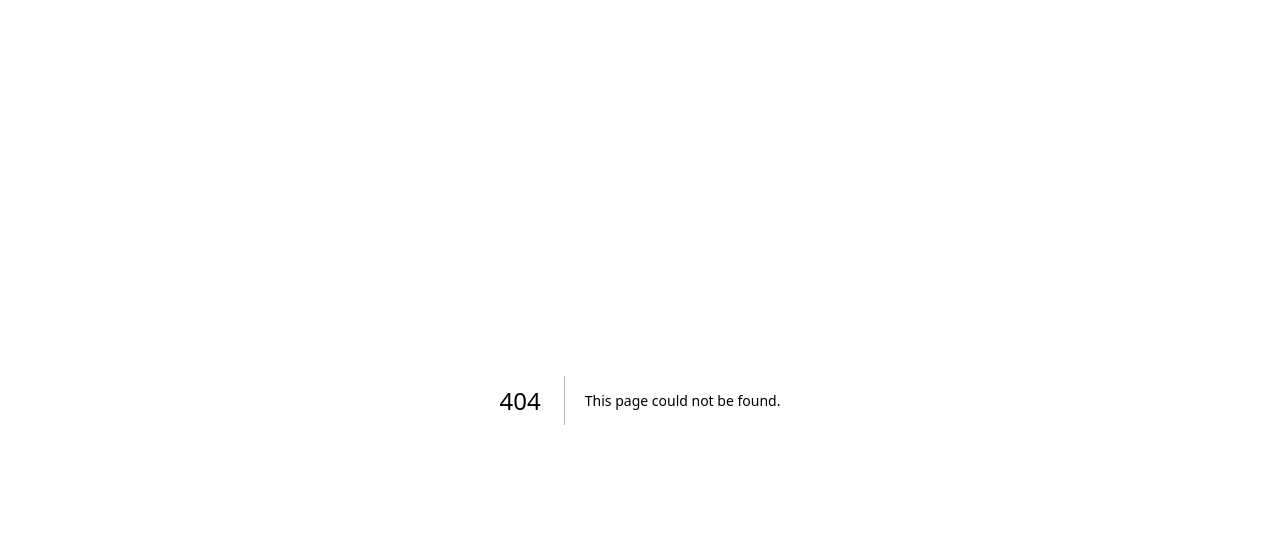
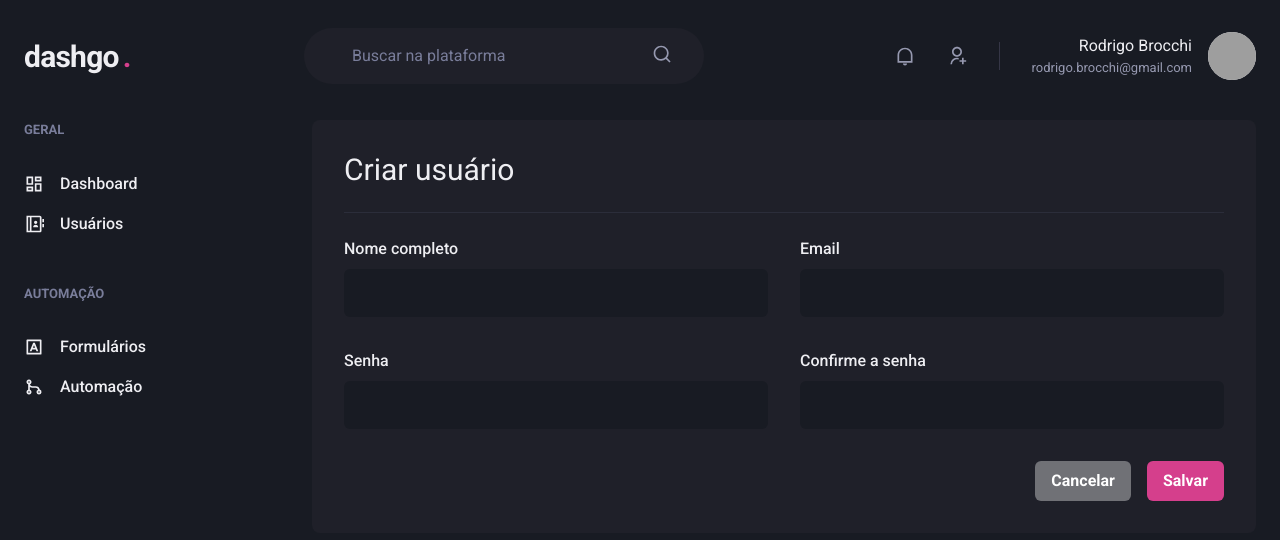
Before and after one commit to brocchirodrigo/dashgo, a Next.js app: page /users/create in a window 1280 px wide. Before the commit this address had no page. Shown: the top 540 px of the page. Built offline with nearby package versions, Linux system fonts and the light colour scheme; grey boxes are pictures that could not be loaded.

Commit message:
Estilo da tela de criação de usuário

```diff
--- /dev/null
+++ b/src/pages/users/create.tsx
@@ -0,0 +1,54 @@
+import { Input } from "@/components/Form/Input";
+import Header from "@/components/Header";
+import Sidebar from "@/components/Sidebar";
+import { Button, HStack } from "@chakra-ui/react";
+import {
+  Box,
+  Divider,
+  Flex,
+  Heading,
+  SimpleGrid,
+  VStack,
+} from "@chakra-ui/react";
+
+export default function CreateUser() {
+  return (
+    <Box>
+      <Header />
+
+      <Flex w="100%" my="6" maxWidth={1480} mx="auto" px="6">
+        <Sidebar />
+
+        <Box flex="1" borderRadius={8} bg="gray.800" p="8">
+          <Heading size="lg" fontWeight="normal">
+            Criar usuário
+          </Heading>
+          <Divider my="6" borderColor="gray.700" />
+
+          <VStack spacing="8">
+            <SimpleGrid minChildWidth="240px" spacing="8" w="100%">
+              <Input name="name" label="Nome completo" />
+              <Input name="email" type="email" label="Email" />
+            </SimpleGrid>
+
+            <SimpleGrid minChildWidth="240px" spacing="8" w="100%">
+              <Input name="password" type="password" label="Senha" />
+              <Input
+                name="password_confirmation"
+                type="password"
+                label="Confirme a senha"
+              />
+            </SimpleGrid>
+          </VStack>
+
+          <Flex mt="8" justify="flex-end">
+            <HStack spacing="4">
+              <Button colorScheme="whiteAlpha">Cancelar</Button>
+              <Button colorScheme="pink">Salvar</Button>
+            </HStack>
+          </Flex>
+        </Box>
+      </Flex>
+    </Box>
+  );
+}
```
